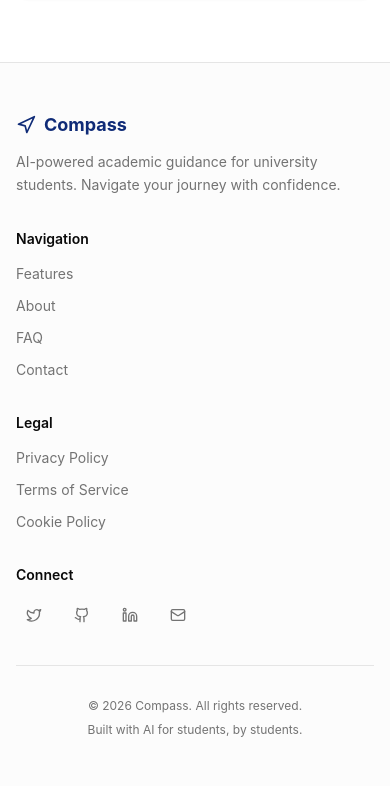
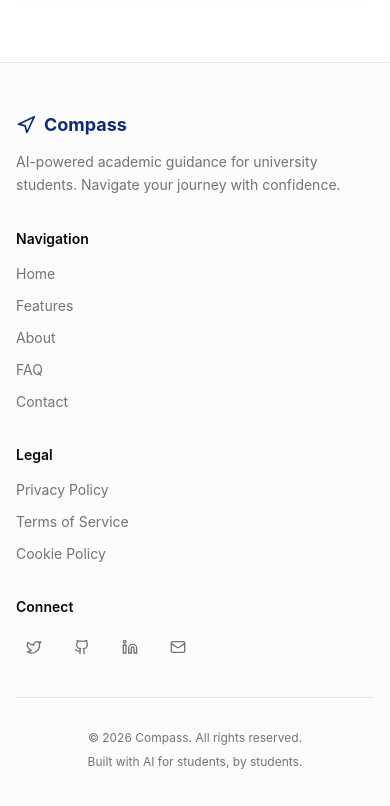
Before and after one commit to Kanjo-Elkamira-Ndi/Compass, a React (Vite) app in the folder frontend/: page /contact in a window 390 px wide. Shown: the part 1767-2573 px from the top of the page. Built offline with nearby package versions, Linux system fonts and the light colour scheme.

Commit message:
feat: add Home link to public navbar
Adds Home at the start of NAV_LINKS so it appears in the desktop nav,
mobile sheet, and footer.

```diff
--- a/frontend/src/layouts/PublicLayout.tsx
+++ b/frontend/src/layouts/PublicLayout.tsx
@@ -16,6 +16,7 @@ import {
 import { useAuth } from "@/contexts/auth-context";
 
 const NAV_LINKS = [
+  { label: "Home", path: "/" },
   { label: "Features", path: "/features" },
   { label: "About", path: "/about" },
   { label: "FAQ", path: "/faq" },
```
